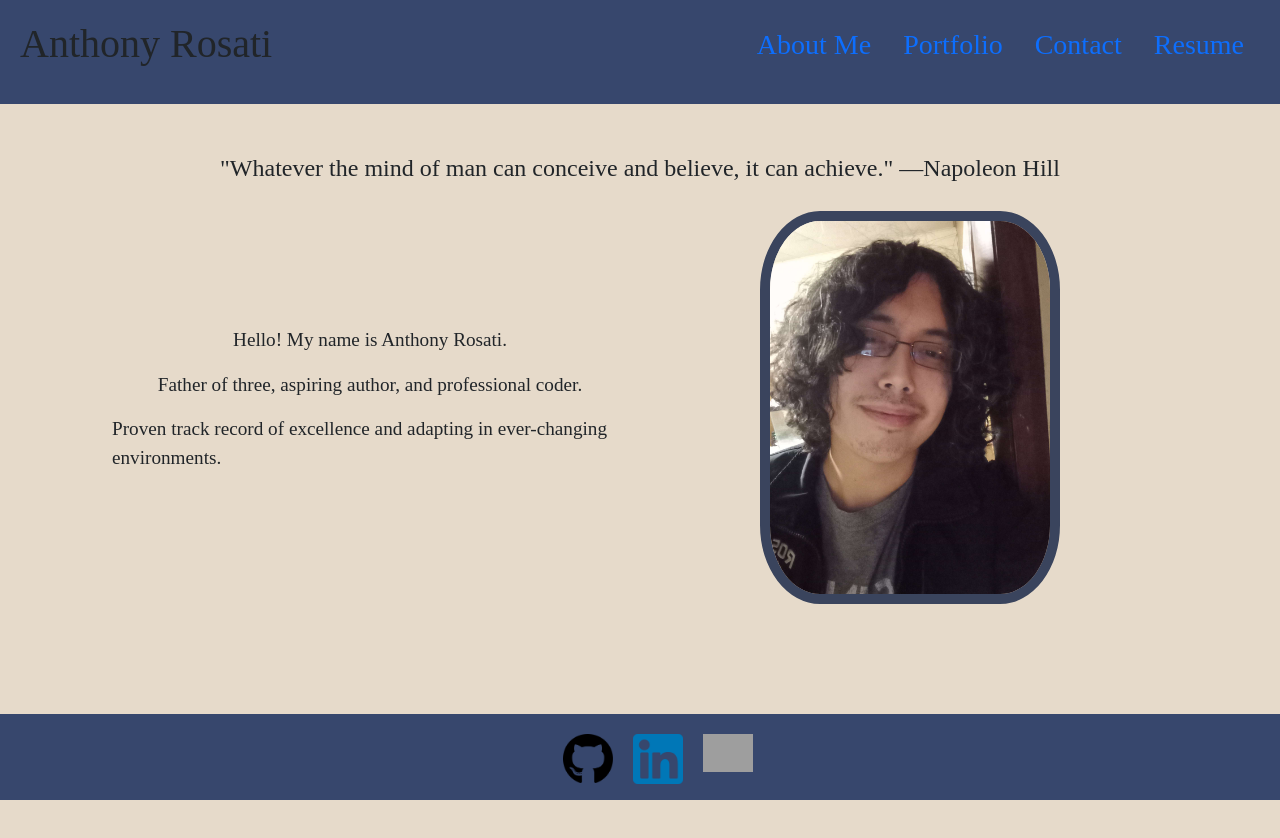
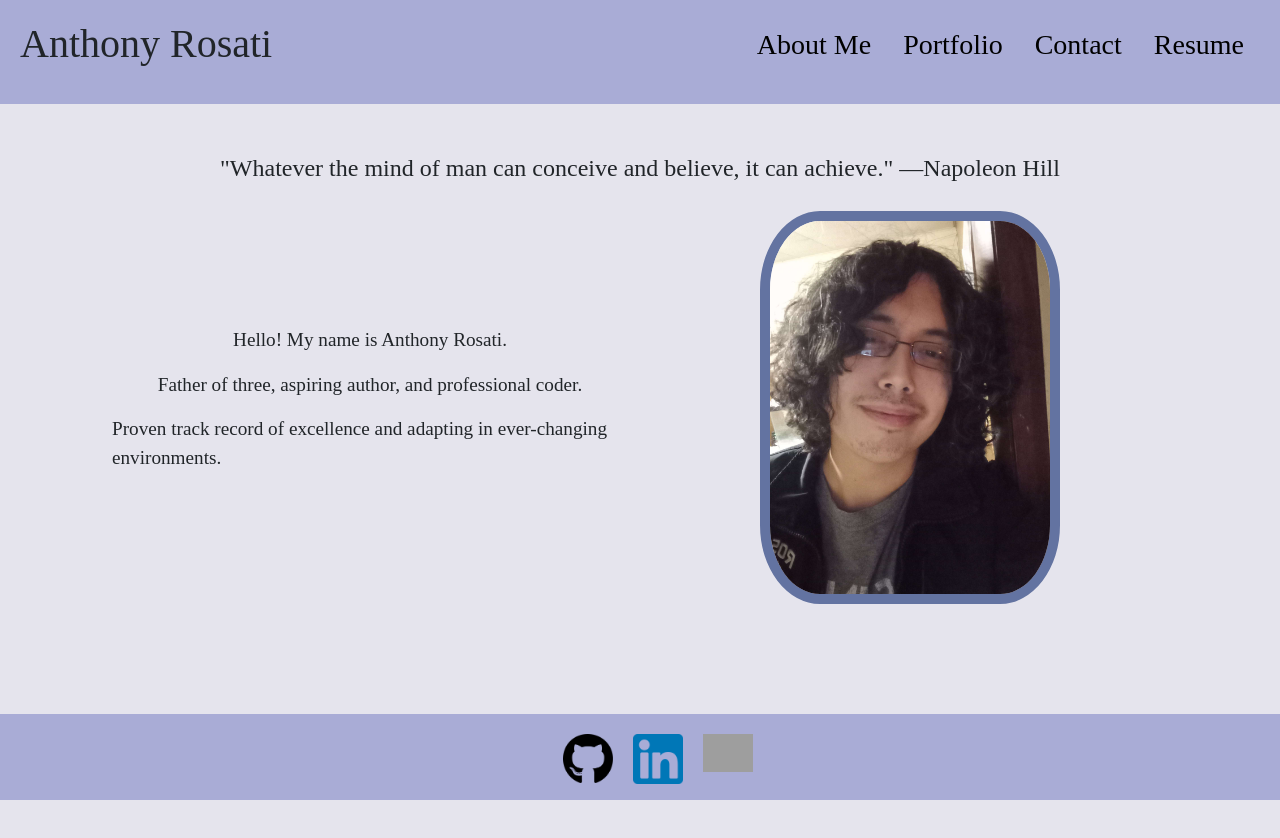
Before and after one commit to AnthonyRqqq/react-portfolio, a React (Vite) app: page / in a window 1280 px wide. Shown: the top 838 px of the page. Built offline with nearby package versions, Linux system fonts and the light colour scheme; grey boxes are pictures that could not be loaded.

Commit message:
Added styling to Navigation Links

```diff
--- a/src/App.css
+++ b/src/App.css
@@ -1,21 +1,21 @@
 * {
     box-sizing: border-box;
-    background-color: rgb(230, 218, 202);
+    background-color: #e5e4ed;
     font-family: American Typewriter, serif;
 }
 
 header {
     padding: 20px;
-    background-color: #37476d;
+    background-color: #a9acd6;
 }
 
 footer {
-    background-color: #37476d;
+    background-color: #a9acd6;
 }
 
 header *,
 footer * {
-    background-color: #37476d;
+    background-color: #a9acd6;
 }
 
 /* Styling for footer logos */
@@ -65,14 +65,14 @@ footer * {
 }
 
 .contact-form button {
-    background-color: #6785cc;
+    background-color: #a9acd6;
 }
 
 /* Sizing for profile picture on About page */
 .profile-picture {
     max-width: 300px;
     max-height: auto;
-    border: solid; color: #3A445D;
+    border: solid; color: #6373a1;
     border-radius: 20%;
     border-width: 10px;
 }
@@ -138,3 +138,15 @@ a {
 a:hover {
     color: grey;
 }
+
+.link-item {
+    color: black !important;
+}
+
+.link-item:hover {
+    color: grey !important;
+}
+
+.active-link {
+    color: grey !important;
+}
--- a/src/components/Navigation.jsx
+++ b/src/components/Navigation.jsx
@@ -15,28 +15,29 @@ function Navigation() {
                 <Link
                     to='/'
                     // Checks current page url and if matching sets the nav-link to active status
-                    className={currentPage === '/' ? 'nav-link active' : 'nav-link'}
+                    className={`${currentPage === '/' ? 'nav-link active-link' : 'nav-link'} link-item`}
+
                 >About Me</Link>
             </li>
             {/* Link to portfolio page */}
             <li className='nav-item'>
                 <Link
                     to='/Portfolio'
-                    className={currentPage === '/Portfolio' ? 'nav-link active' : 'nav-link'}
+                    className={`${currentPage === '/' ? 'nav-link active' : 'nav-link'} link-item`}
                 >Portfolio</Link>
             </li>
             {/* Link to contact info page */}
             <li className='nav-item'>
                 <Link
                     to='/Contact'
-                    className={currentPage === '/Contact' ? 'nav-link active' : 'nav-link'}
+                    className={`${currentPage === '/' ? 'nav-link active' : 'nav-link'} link-item`}
                 >Contact</Link>
             </li>
             {/* Link to resume page */}
             <li className='nav-item'>
                 <Link
                     to='/Resume'
-                    className={currentPage === '/Resume' ? 'nav-link active' : 'nav-link'}
+                    className={`${currentPage === '/' ? 'nav-link active' : 'nav-link'} link-item`}
                 >Resume</Link>
             </li>
         </ul>
```
